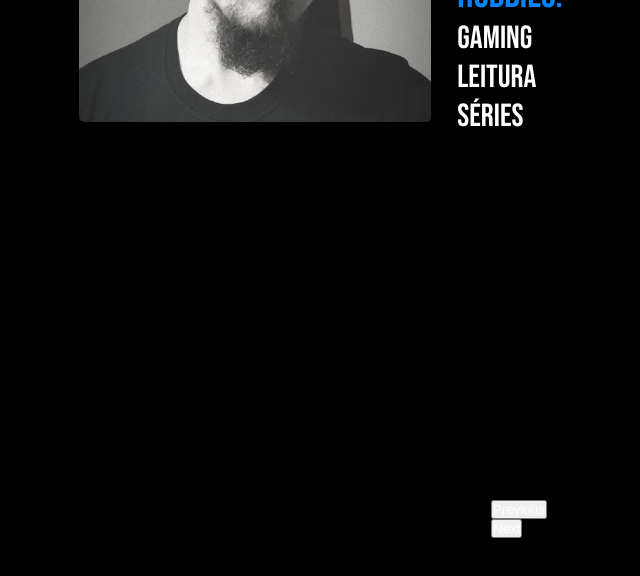
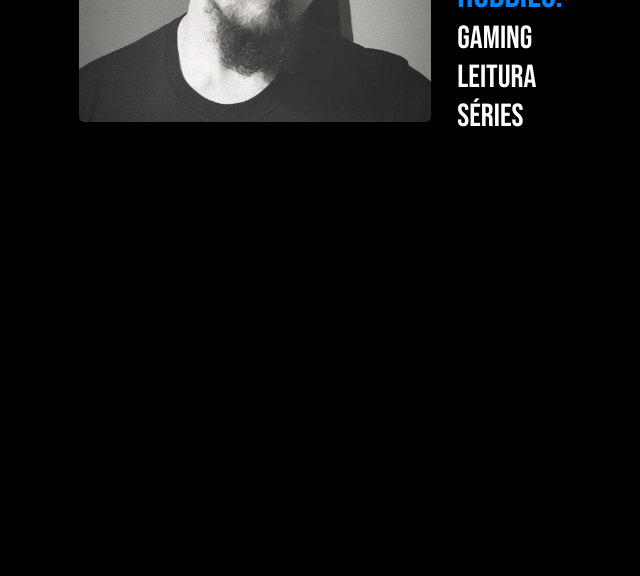
Before and after one commit to matheustkaczyk/portfolio, a React (Vite) app: page / in a window 1280 px wide. Shown: the part 1279-1855 px from the top of the page, without its empty margins (185-825 px from the left). Built offline with nearby package versions, Linux system fonts and the light colour scheme.

Commit message:
fix: removendo react-slick, não funcionou como eu gostaqria

```diff
--- a/package.json
+++ b/package.json
@@ -10,7 +10,6 @@
   "dependencies": {
     "react": "^18.0.0",
     "react-dom": "^18.0.0",
-    "react-slick": "^0.29.0",
     "react-typing-effect": "^2.0.5",
     "sass": "^1.52.3"
   },
--- a/src/pages/Tools/index.jsx
+++ b/src/pages/Tools/index.jsx
@@ -1,19 +1,10 @@
-import Slider from 'react-slick';
+import JavaScriptLogo from '../../images/javascript.svg?component';
+import ReactLogo from '../../images/react.svg?component';
 
 const Tools = () => {
-  const settings = {
-    dots: true,
-    infinite: true,
-    speed: 200,
-    slidesToShow: 1,
-    slidesToScroll: 1,
-  };
-
   return(
     <section className="tools" id="tools">
-      <Slider settings={settings}>
 
-      </Slider>
     </section>
   )
 }
```
